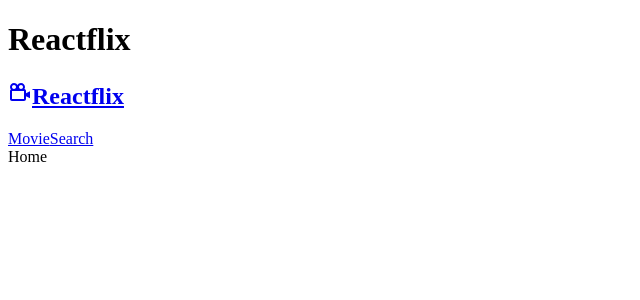
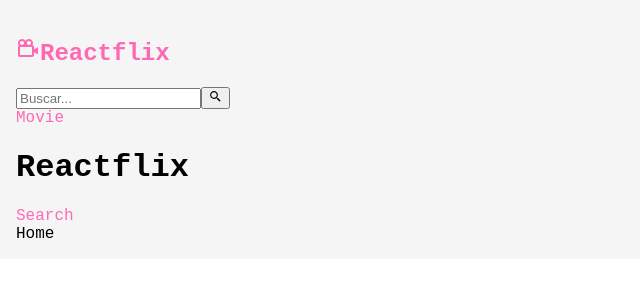
Before and after one commit to GabriellaMullerBorges/reactflix, a React (Vite) app: page / in a window 1280 px wide. Shown: the top 300 px of the page, without its empty margins (0-640 px from the left). Built offline with nearby package versions, Linux system fonts and the light colour scheme.

Commit message:
Styled: nav

```diff
--- a/package.json
+++ b/package.json
@@ -13,7 +13,8 @@
     "react": "^18.2.0",
     "react-dom": "^18.2.0",
     "react-icons": "^4.10.1",
-    "react-router-dom": "^6.14.2"
+    "react-router-dom": "^6.14.2",
+    "styled-components": "^6.0.5"
   },
   "devDependencies": {
     "@types/react": "^18.2.15",
@@ -23,6 +24,8 @@
     "eslint-plugin-react": "^7.32.2",
     "eslint-plugin-react-hooks": "^4.6.0",
     "eslint-plugin-react-refresh": "^0.4.3",
+    "node-sass": "^9.0.0",
+    "sass-loader": "^13.3.2",
     "vite": "^4.4.5"
   }
 }
--- a/src/App.jsx
+++ b/src/App.jsx
@@ -1,17 +1,23 @@
 import React from 'react'
+import { Link } from 'react-router-dom'
+import {Outlet} from 'react-router-dom'
 
-import {Outlet} from 'react-router-dom'
+import"./Geral.css"
+
+import { Style } from './index.js'
 
 import { Nav } from './components/Nav'
 
 export function App() {
   return (
-    <>
+    <Style>
       <div className='App'>
+      <Nav></Nav>
+      <Link to='movie'>Movie</Link>
       <h1>Reactflix</h1>
-      <Nav></Nav>
+            <Link to='/search'>Search</Link>
       <Outlet />
       </div>
-    </>
+    </Style>
   )
 }
--- /dev/null
+++ b/src/Geral.css
@@ -0,0 +1,6 @@
+body{
+    font-family: 'Courier New', Courier, monospace;
+    margin:0;
+    padding: 0;
+    box-sizing: border-box;
+}
--- a/src/components/Nav.jsx
+++ b/src/components/Nav.jsx
@@ -1,6 +1,7 @@
 import React from 'react'
 import { Link } from 'react-router-dom'
 import {BiCameraMovie} from 'react-icons/bi'
+import { Searchform } from './Searchform'
 
 export function Nav() {
   return (
@@ -11,8 +12,8 @@ export function Nav() {
                 Reactflix
             </Link>
         </h1>
-            <Link to='movie'>Movie</Link>
-            <Link to='/search'>Search</Link>
+        <Searchform></Searchform>
+
     </nav>
   )
 }
--- /dev/null
+++ b/src/index.js
@@ -0,0 +1,16 @@
+import styled from 'styled-components';
+
+export const Style = styled.div`
+padding: 1rem;
+background-color:whitesmoke ;
+
+a {
+    text-decoration: none;
+    color: hotpink;
+    transition: 0.5s;
+}
+
+a:hover {
+    color:crimson;
+}
+`
```
Also changed, not shown: 1 other file (tests, documents, lock files or other folders).
